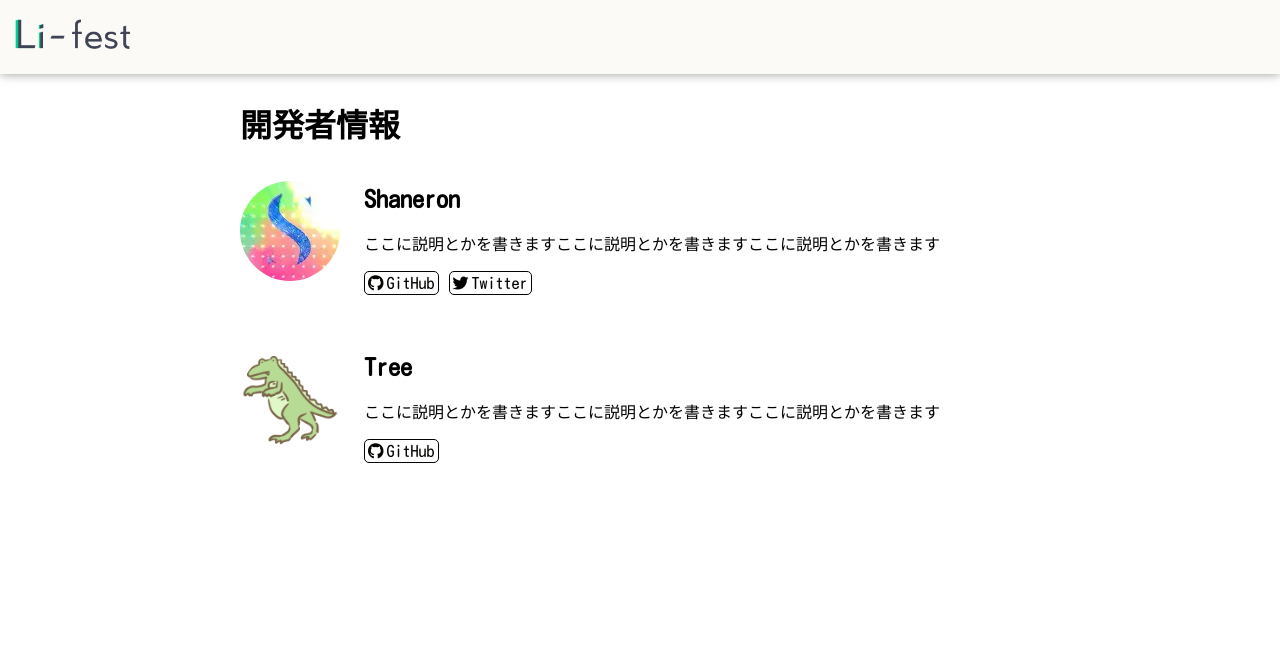
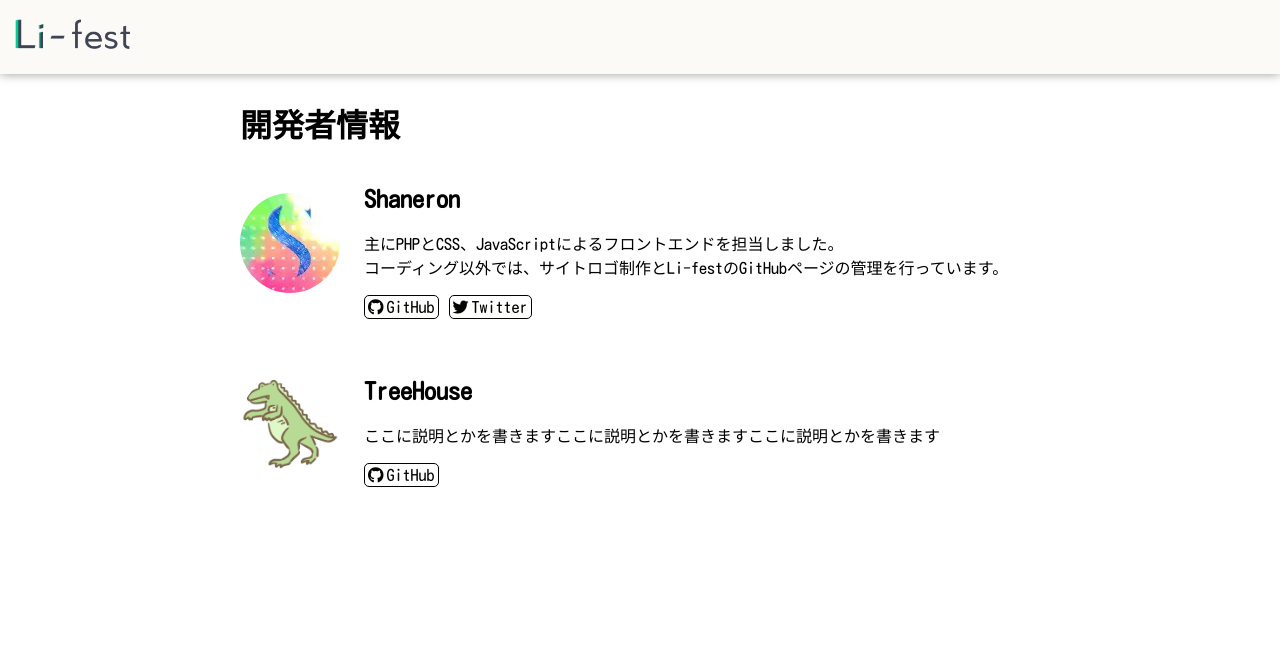
Before and after one commit to Unigmos/Li-fest, a PHP site: page /dev_info.php in a window 1280 px wide. Shown: the top 663 px of the page. Run offline with PHP 8.4, Linux system fonts and the light colour scheme.

Commit message:
説明の追加

```diff
--- a/public/dev_info.php
+++ b/public/dev_info.php
@@ -29,8 +29,10 @@
                     <h2>Shaneron</h2>
                 </div>
                 <div class="dev_description">
-                    <!---TODO:説明を書く--->
-                    <p>ここに説明とかを書きますここに説明とかを書きますここに説明とかを書きます</p>
+                    <p>
+                        主にPHPとCSS、JavaScriptによるフロントエンドを担当しました。<br>
+                        コーディング以外では、サイトロゴ制作とLi-festのGitHubページの管理を行っています。
+                    </p>
                 </div>
                 <div class="dev_buttons">
                     <div class="dev_button">
@@ -51,11 +53,11 @@
 
         <div class="dev_box">
             <div class="dev_image">
-                <img src="/public/image/TreeHouse-460x460.png" alt="TreeIcon">
+                <img src="/public/image/TreeHouse-460x460.png" alt="TreeHouseIcon">
             </div>
             <div class="dev_content">
                 <div class="dev_name">
-                    <h2>Tree</h2>
+                    <h2>TreeHouse</h2>
                 </div>
                 <div class="dev_description">
                     <!---TODO:説明を書く--->
```
